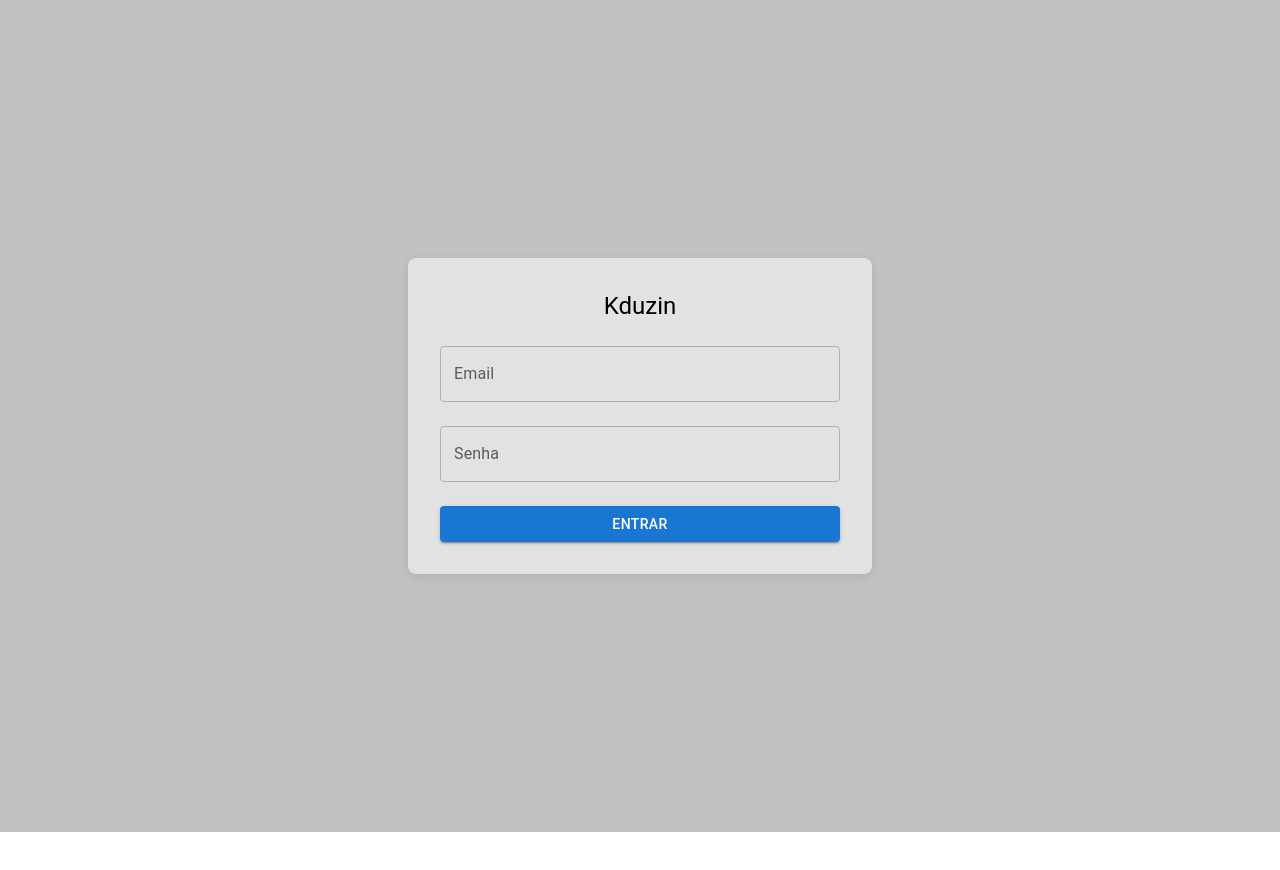
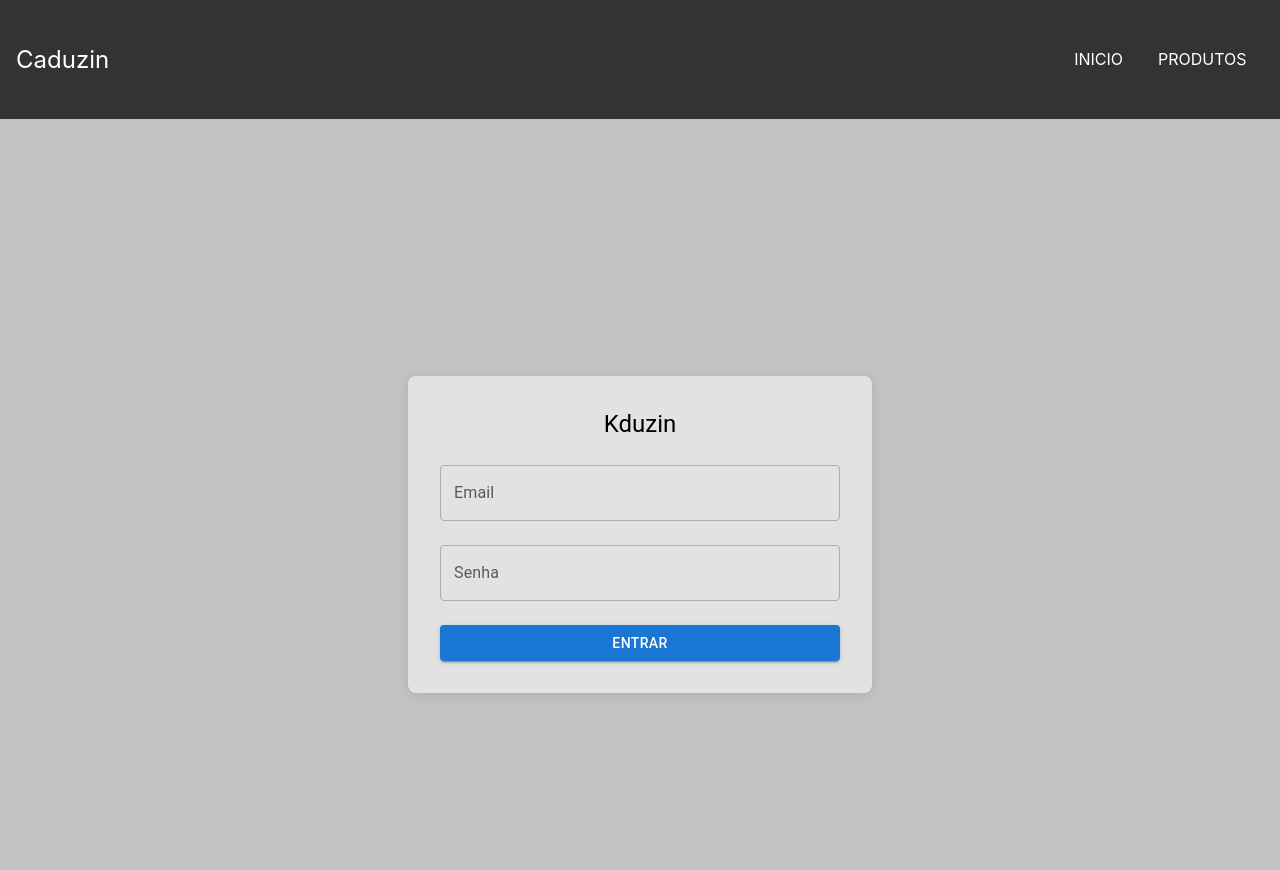
Before and after one commit to Cadu-Menezes/AT-React, a React (Create React App) app: page /login in a window 1280 px wide. Shown: the top 870 px of the page. Before the commit the page ends 832 px from the top, so only its background shows below. Built offline with nearby package versions, Linux system fonts and the light colour scheme; what native-base would draw is missing.

Commit message:
esqueci do nav

```diff
--- a/src/App.jsx
+++ b/src/App.jsx
@@ -18,7 +18,7 @@ function App() {
   return (
     <NativeBaseProvider>
       <Router>
-        {/* <NavBar breakpoints={breakpoints} LogoTitle={"Caduzin"} /> */}
+        <NavBar breakpoints={breakpoints} LogoTitle={"Caduzin"} />
         <Suspense fallback={<Loading />}>
           <Routes>
             <Route
--- a/src/Components/NavBar/index.jsx
+++ b/src/Components/NavBar/index.jsx
@@ -3,7 +3,7 @@ import styled from "styled-components";
 
 const Nav = styled.nav`
     background-color: #333;
-    width: 100%;
+    max-width: 100%;
     color: white;
     padding: 1rem;
     display: flex;
@@ -14,6 +14,7 @@ const Nav = styled.nav`
 
     @media(min-width: ${(props) => props.breakpoints.small}){
         flex-direction: row;
+        max-width: 100%;
     }
 `;
 
```
